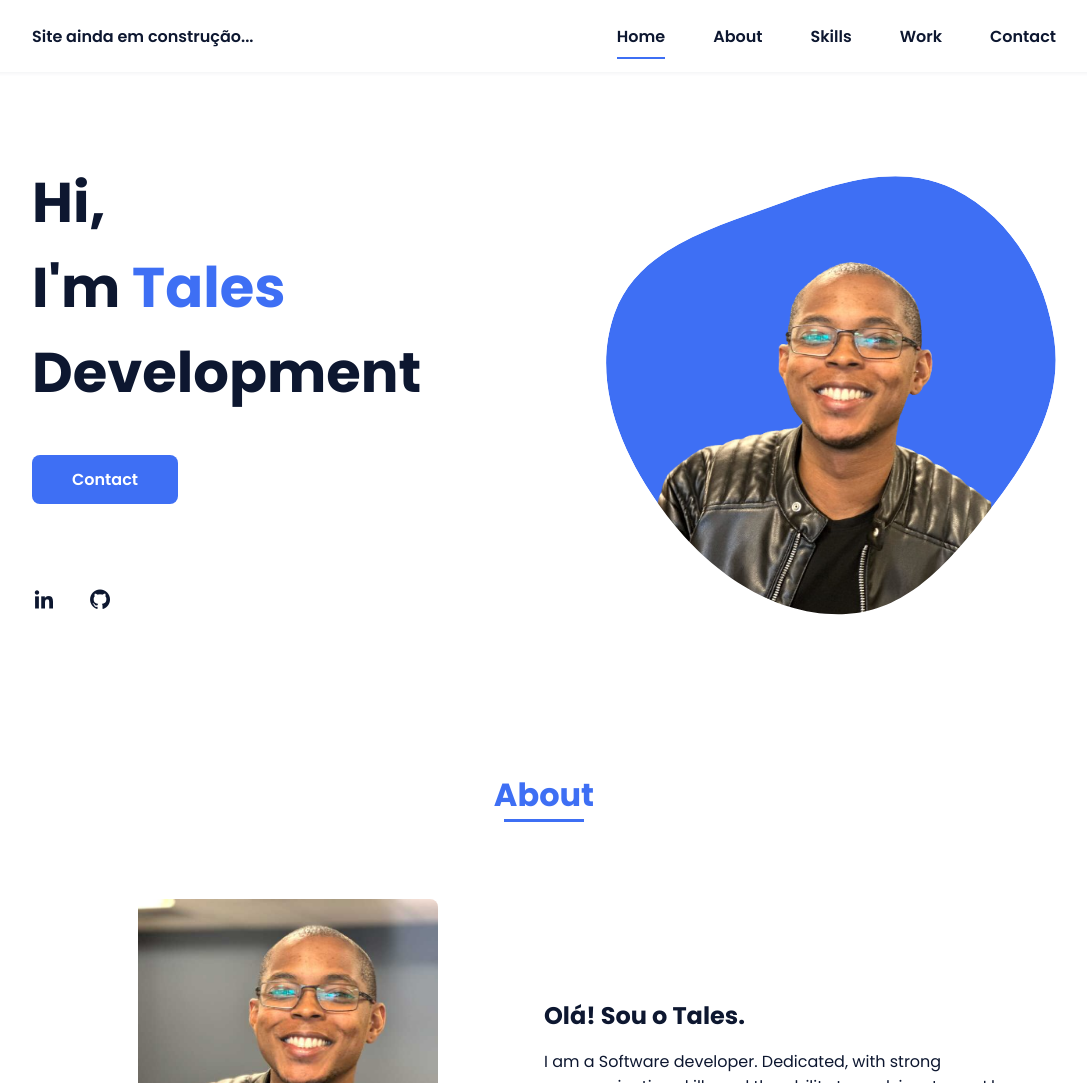
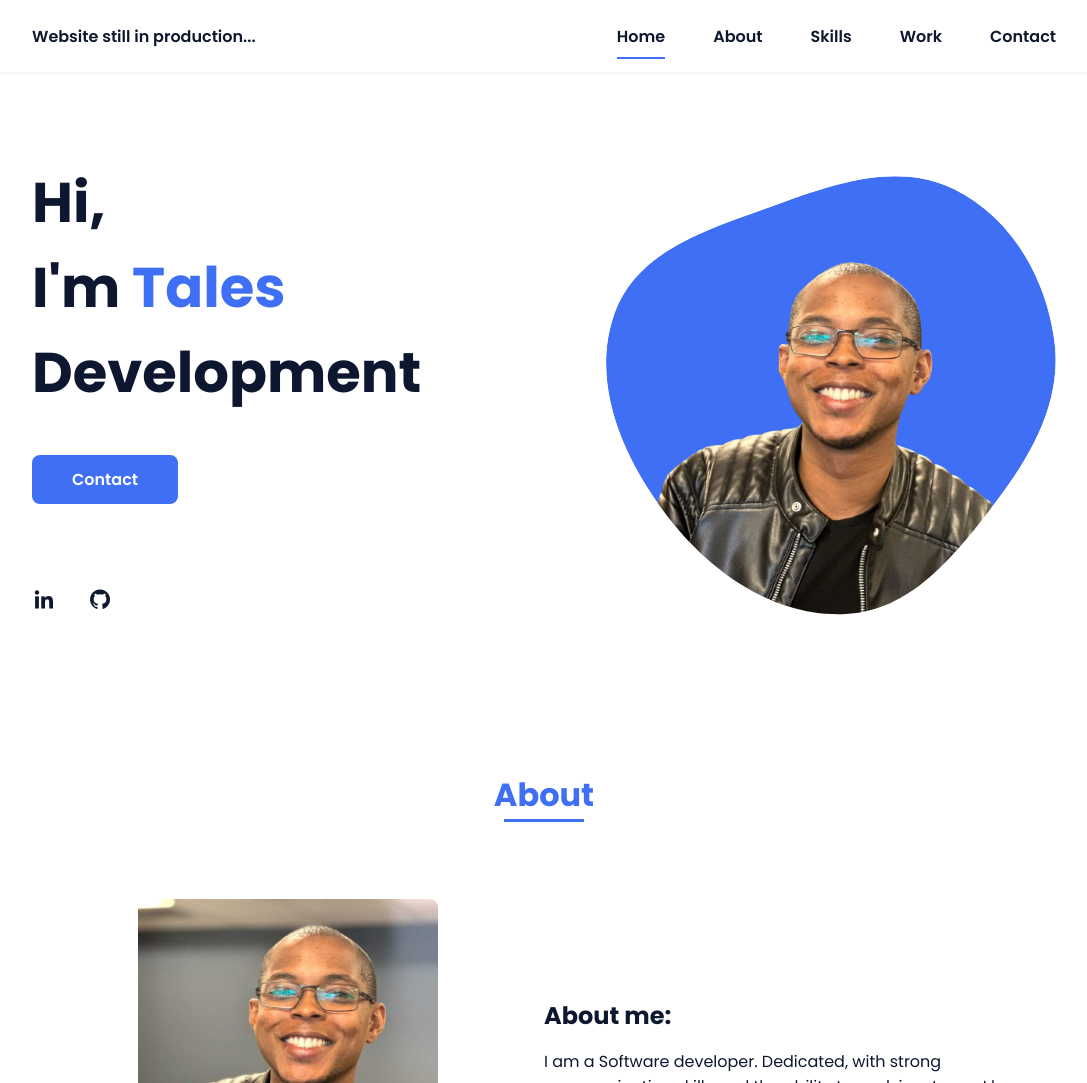
Before and after one commit to tales96323/Projeto1, a Next.js app: page / in a window 1280 px wide. Shown: the top 1083 px of the page, without its empty margins (96-1183 px from the left). Built offline with nearby package versions, Linux system fonts and the light colour scheme.

Commit message:
Ajust text front-end

```diff
--- a/pages/index.js
+++ b/pages/index.js
@@ -23,7 +23,7 @@ function Home() {
           <nav className="nav bd-grid">
             <div>
               <a href="#" className="nav__logo">
-                Site ainda em construção...
+                Website still in production...
               </a>
             </div>
 
@@ -123,7 +123,7 @@ function Home() {
                 <img src="/assets/img/about.jpg" alt="About" />
               </div>
               <div>
-                <h2 className="about__subtitle">Olá! Sou o Tales.</h2>
+                <h2 className="about__subtitle">About me:</h2>
                 <p className="about__text">
                   I am a Software developer. Dedicated, with strong
                   communication skills and the ability to work in a team. I have
@@ -282,7 +282,7 @@ function Home() {
             </a>
           </div>
           <p className="footer__copy">&#169; All rights reserved</p>
-          <p className="footer__copy"> Projeto ainda em construção</p>
+          <p className="footer__copy"> Website still in production... </p>
         </footer>
 
         {/* ===== SCROLL REVEAL ===== */}
```
